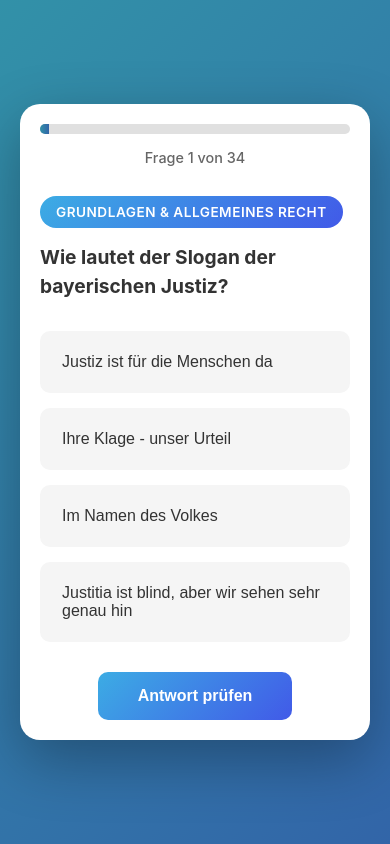
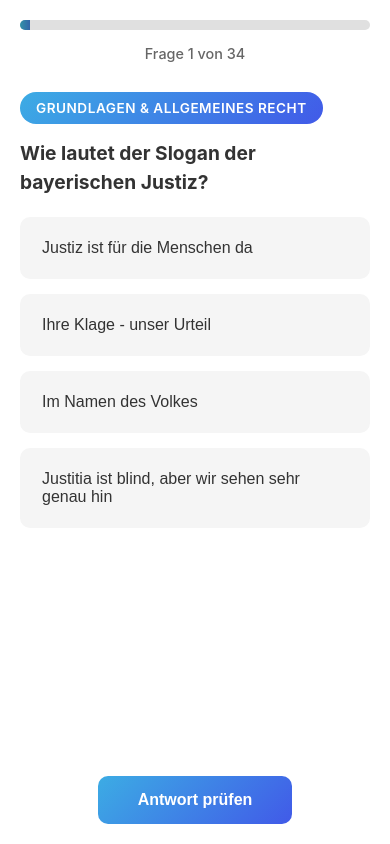
Before and after one commit to Graflinger/quiz, a plain HTML site: page index.html in a window 390 px wide. Both pictures are taken after a click on the button "Starte das Quiz". Drawn offline with Linux system fonts and the light colour scheme.

Commit message:
changed styling for better usability

```diff
--- a/styles.css
+++ b/styles.css
@@ -8,15 +8,20 @@ body {
     font-family: -apple-system, BlinkMacSystemFont, 'Segoe UI', Roboto, Oxygen, Ubuntu, Cantarell, sans-serif;
     background: linear-gradient(135deg, #3291a8 0%, #3265a8 100%);
     min-height: 100vh;
+    height: 100vh;
     display: flex;
     align-items: center;
     justify-content: center;
     padding: 20px;
+    overflow: hidden;
 }
 
 .container {
     width: 100%;
     max-width: 800px;
+    height: 100%;
+    display: flex;
+    flex-direction: column;
 }
 
 #quiz-container {
@@ -25,19 +30,27 @@ body {
     box-shadow: 0 20px 60px rgba(0, 0, 0, 0.3);
     padding: 40px;
     min-height: 500px;
+    flex: 1;
+    display: flex;
+    flex-direction: column;
+    overflow: hidden;
 }
 
-.screen {
+#quiz-container .screen {
+    height: 100%;
     display: none;
+    flex-direction: column;
 }
 
-.screen.active {
-    display: block;
+#quiz-container .screen.active {
+    display: flex;
 }
+
 
 /* Start Screen */
 #start-screen {
     text-align: center;
+    justify-content: center;
 }
 
 #start-screen h1 {
@@ -228,8 +241,9 @@ body {
 .results-details {
     text-align: left;
     margin-bottom: 30px;
-    max-height: 300px;
+    flex: 1;
     overflow-y: auto;
+    min-height: 0;
 }
 
 .result-item {
@@ -271,16 +285,47 @@ body {
 
 /* Responsive */
 @media (max-width: 600px) {
+    body {
+        padding: 0;
+        height: 100vh;
+        height: 100dvh; /* Use dynamic viewport height for mobile browsers */
+    }
+
+    .container {
+        max-width: 100%;
+        height: 100%;
+    }
+
     #quiz-container {
         padding: 20px;
+        border-radius: 0;
+        min-height: auto;
+        height: 100%;
     }
 
     #start-screen h1 {
         font-size: 2rem;
     }
 
+    #start-screen p {
+        font-size: 1rem;
+        margin-bottom: 20px;
+    }
+
     .question-text {
         font-size: 1.2rem;
+        margin-bottom: 20px;
+    }
+
+    .quiz-content {
+        margin-bottom: 20px;
+        flex: 1;
+        overflow-y: auto;
+        min-height: 0;
+    }
+
+    .quiz-footer {
+        margin-top: auto;
     }
 
     .score-circle {
@@ -291,4 +336,13 @@ body {
     .score-percentage {
         font-size: 2rem;
     }
+
+    .results-summary {
+        margin-bottom: 20px;
+    }
+
+    #results-screen h1 {
+        font-size: 1.8rem;
+        margin-bottom: 20px;
+    }
 }
```
